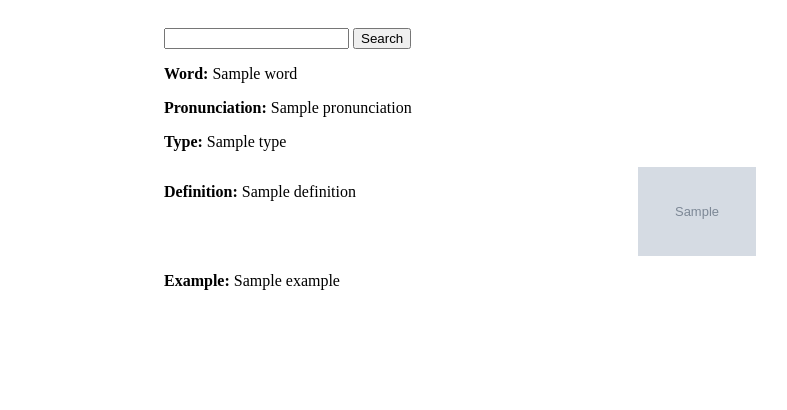
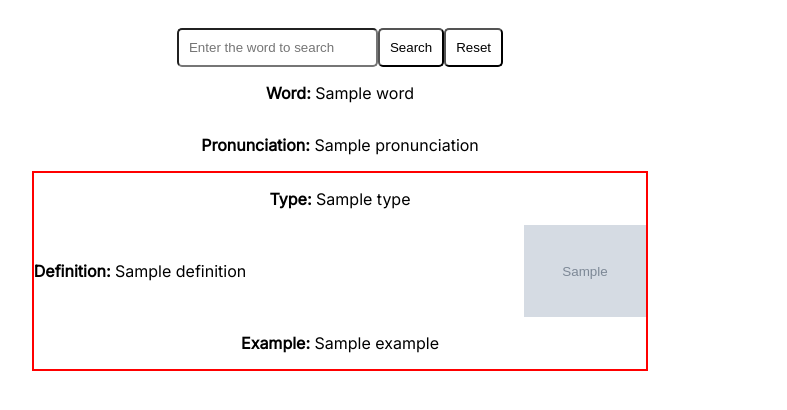
Before and after one commit to izudada/dictionary_app, a Django app: template templates/index.html in a window 1280 px wide. Shown: the top 410 px of the page, without its empty margins (180-967 px from the left). Run offline with Django 3.2, Linux system fonts and the light colour scheme; the template is opened without the code that fills it: most values are stand-ins (such as "Sample title", 1, 10 or a date in 2020); grey boxes marked "Sample" are stand-in pictures; parts of the project's set-up code (start-up, migrations or seed data) failed here and were passed over.

Commit message:
fix index issues

```diff
--- a/static/css/main.css
+++ b/static/css/main.css
@@ -1,20 +1,53 @@
 body{
+    padding-top: 20px;
+    font-family: 'Inter', sans-serif;
+    width: 80%;
+}
+
+#definitions{
     display: flex;
     flex-direction: column;
     align-items: center;
-    padding-top: 20px;
+    justify-content: center;
 }
 
-#description {
+form {
     display: flex;
+    justify-content: center;
     align-items: center;
+    width: 100%;
+}
+
+#descriptions {
+    display: flex;
+    flex-direction: column;
+    align-items: center;
+    justify-content: center;
+}
+
+.description{
+    border: 2px solid red;
+    display: flex;
+    flex-direction: column;
+    align-items: center;
+    justify-content: center;
 }
 
 .detail{
     display: flex;
     justify-content: space-between;
+    align-items: center;
 }
 
 .image {
     width: 20%;
 }
+
+input {
+    padding: 10px;
+    border-radius: 5px;
+}
+
+input[type="submit"], input[type="button"] {
+    background-color: transparent;
+}
--- a/templates/index.html
+++ b/templates/index.html
@@ -6,6 +6,9 @@
     <meta http-equiv="X-UA-Compatible" content="IE=edge">
     <meta name="viewport" content="width=device-width, initial-scale=1.0">
     <link rel="stylesheet" href="{% static 'css/main.css' %}">
+    <link rel="preconnect" href="https://fonts.googleapis.com">
+    <link rel="preconnect" href="https://fonts.gstatic.com" crossorigin>
+    <link href="https://fonts.googleapis.com/css2?family=Inter&display=swap" rel="stylesheet">
     <title>Document</title>
 </head>
 <body>
@@ -18,8 +21,14 @@
 
         <form action="" method="post">
             {% csrf_token %}
-            <input type="text" name="word" id="word" required>
+            <input type="text" name="word" id="word" placeholder="Enter the word to search" required>
             <input type="submit" value="Search">
+
+            {% if definitions %}
+                <a href="{% url 'index' %}">
+                    <input type="button" value="Reset">
+                </a>
+            {% endif %}
         </form>
 
         <div id="definitions">
@@ -30,7 +39,7 @@
 
                 <div id="descriptions">
                     {% for data in definitions %}
-                        <div class="descriptios">
+                        <div class="description">
                             <p> <strong> Type:</strong> {{ data.type }}</p>
 
                             <div class="detail">
```
